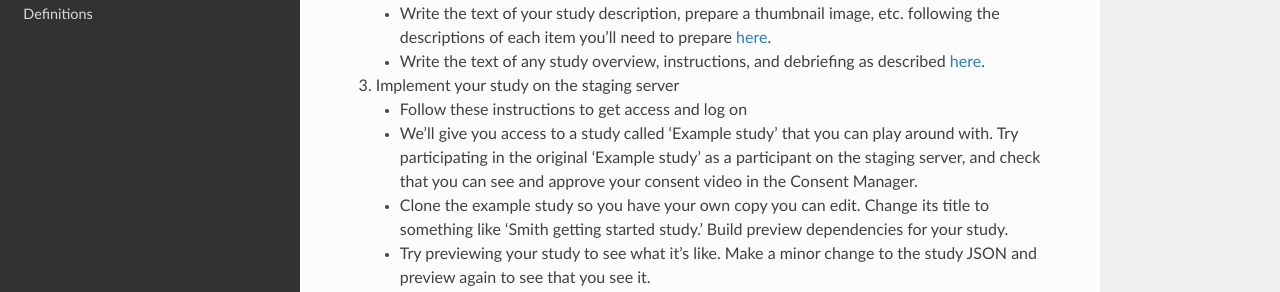
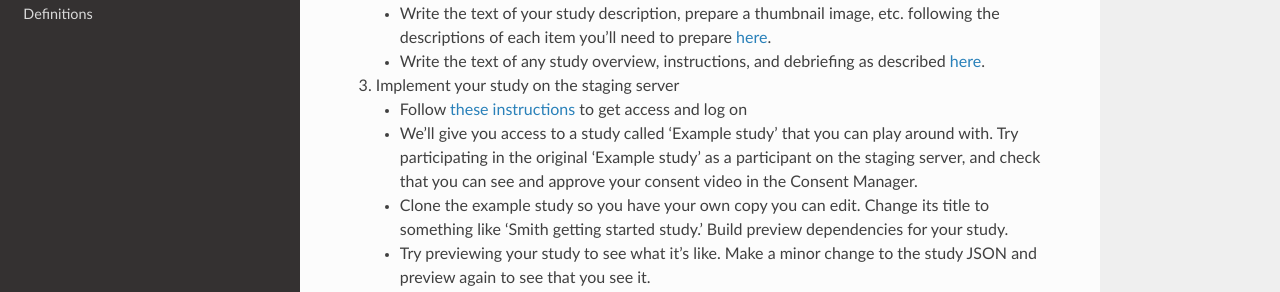
Before and after one commit to lookit/lookit-docs, a Sphinx documentation site: the page built from docs/source/researchers-getting-started.rst, in a window 1280 px wide and 1165 px high. Shown: the part 566-858 px from the top of the window. Built offline with Sphinx 7.4.7 and the Read the Docs theme 2.0.0, drawn with Linux system fonts in a browser that asks for light colours; part of the change alters nothing that is shown.

```diff
--- a/docs/source/researchers-getting-started.rst
+++ b/docs/source/researchers-getting-started.rst
@@ -22,7 +22,7 @@ If you are preparing a new study to run on Lookit, you will first need to make s
 
 3. Implement your study on the staging server
 
-   - Follow these instructions to get access and log on
+   - Follow `these instructions <researchers-using-platform.html#logging-in>`_ to get access and log on
    - We'll give you access to a study called 'Example study' that you can play around with. Try participating in the original 'Example study' as a participant on the staging server, and check that you can see and approve your consent video in the Consent Manager.
    - Clone the example study so you have your own copy you can edit. Change its title to something like 'Smith getting started study.' Build preview dependencies for your study.
    - Try previewing your study to see what it's like. Make a minor change to the study JSON and preview again to see that you see it.
```
